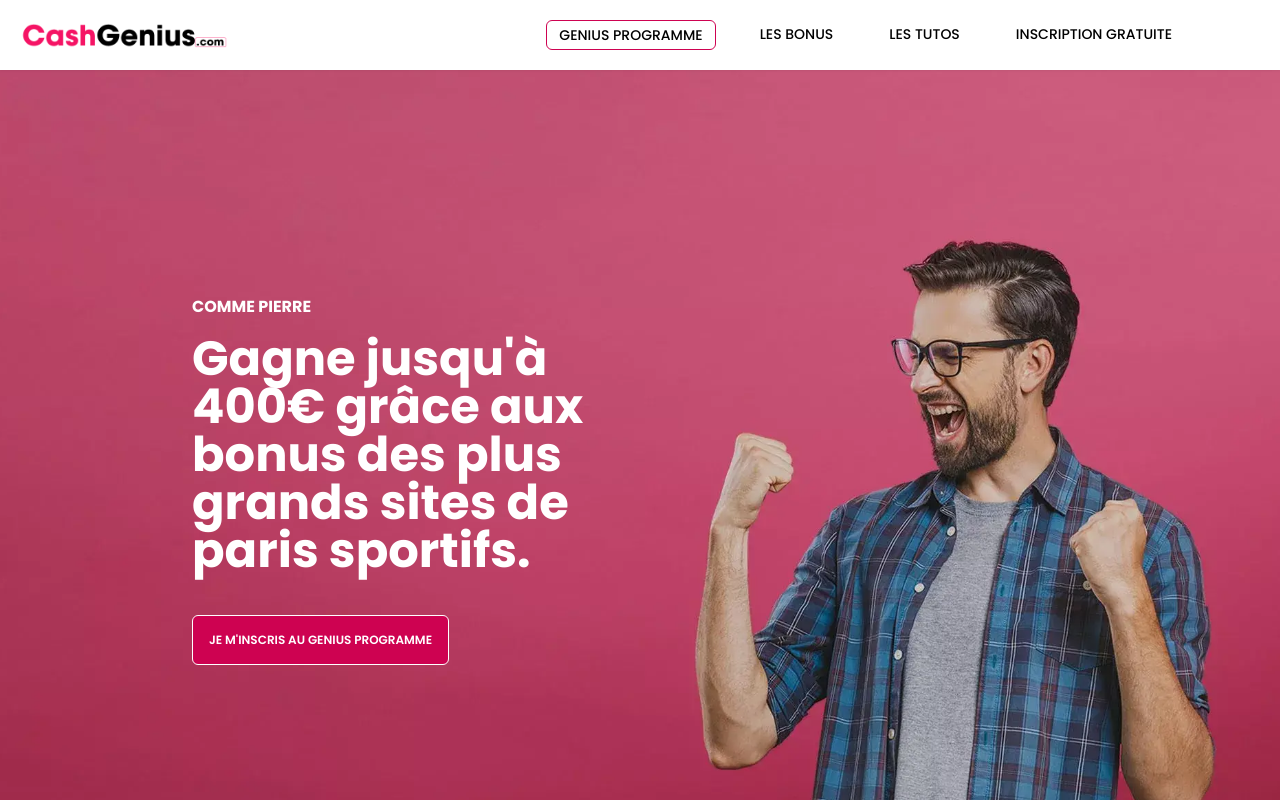
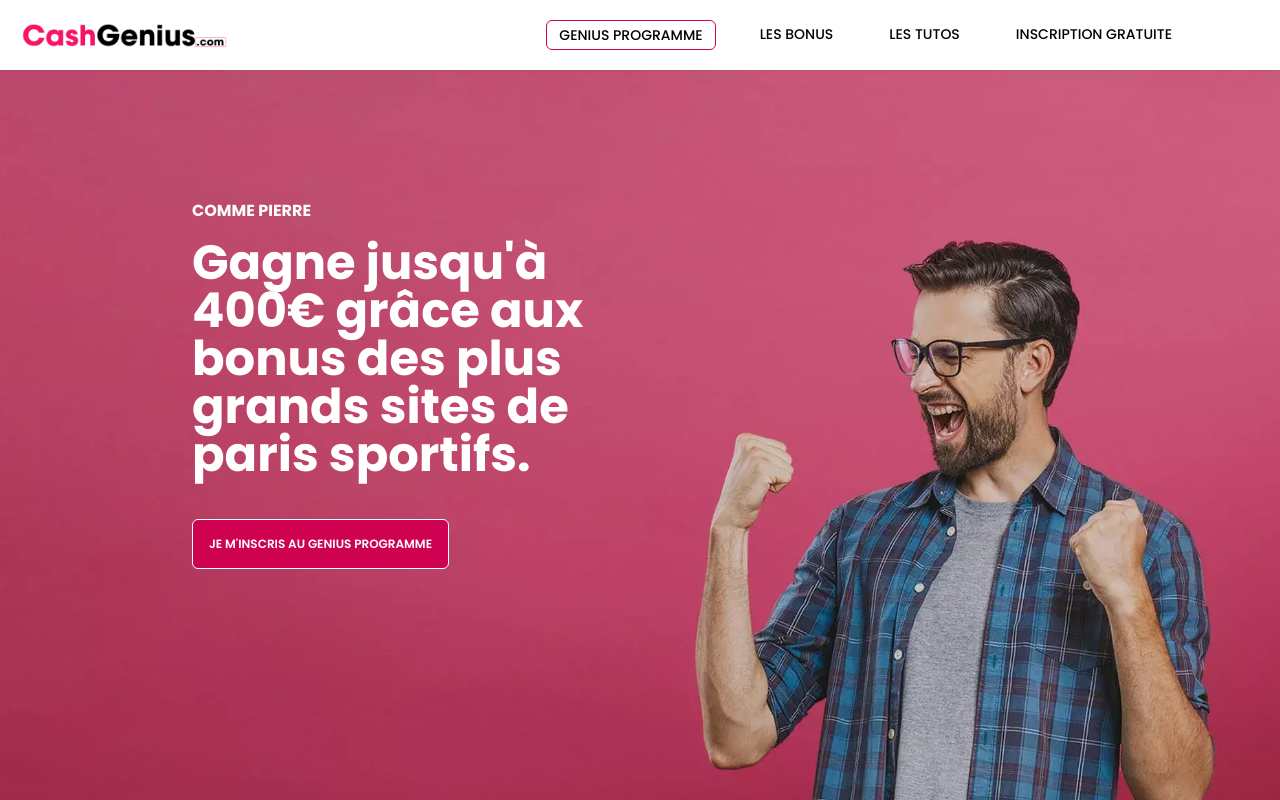
Before and after one commit to ThomasLebel/CashGenius-Frontend, a Next.js app: page / in a window 1280 px wide. Shown: the top 800 px of the page. Built offline with nearby package versions, Linux system fonts and the light colour scheme.

Commit message:
Liens boutons accueil

```diff
--- a/components/Homepage/HeroSection/HeroSection.js
+++ b/components/Homepage/HeroSection/HeroSection.js
@@ -1,9 +1,10 @@
 import Button from "../../Shared/Button";
+import Link from "next/link";
 
 const HeroSection = () => {
   return (
     <section
-      className=" h-[110vh] flex flex-col justify-center  w-screen relative xl:overflow-hidden xl:pt-48"
+      className=" h-[110vh] flex flex-col justify-center  w-screen relative xl:overflow-hidden xl:pt-0"
       style={{
         backgroundImage: `url(/background_image.webp)`,
         backgroundPosition: "right 35% bottom 40%",
@@ -16,9 +17,11 @@ const HeroSection = () => {
           Gagne jusqu'à 400€ grâce aux bonus des plus grands sites de paris
           sportifs.
         </h1>
+        <Link href="#inscription">
         <div className="mb-28 mt-10">
         <Button name="JE M'INSCRIS AU GENIUS PROGRAMME" bgColor="bg-white" textColor="text-mainColor"></Button>
         </div>
+        </Link>
         <div
           className="absolute -bottom-2 left-0 min-h-[80px] w-screen"
           style={{
--- a/components/Homepage/ReviewsSection/Reviews.js
+++ b/components/Homepage/ReviewsSection/Reviews.js
@@ -1,6 +1,7 @@
 import InstagramCarousel from "./InstagramCarousel";
 import ReviewCarousel from "./ReviewCarousel";
 import Button from "../../Shared/Button";
+import Link from "next/link";
 
 const Reviews = () => {
   return (
@@ -22,9 +23,11 @@ const Reviews = () => {
           dès maintenant le <span className="font-bold">GENIUS PROGRAMME.</span>
         </p>
         <ReviewCarousel />
+        <Link href="#inscription">
         <div className="mt-5">
         <Button name="JE M'INSCRIS AU GENIUS PROGRAMME"></Button>
         </div>
+        </Link>
         <div
           className="-bottom-2 left-0 min-h-[80px] w-screen mt-20"
           style={{
--- a/components/Homepage/StatsWithVideoSection/StatsWithVideo.js
+++ b/components/Homepage/StatsWithVideoSection/StatsWithVideo.js
@@ -2,6 +2,7 @@ import NumberIncrementation from "./NumberIncrementation";
 import { useState, useEffect } from "react";
 import { useInView } from "react-intersection-observer";
 import Button from "../../Shared/Button";
+import Link from "next/link";
 
 import dynamic from "next/dynamic";
 
@@ -70,7 +71,11 @@ const StatsWithVideo = () => {
             controls={true}
           />
         </div>
+        <Link href="#inscription">
+        <div>
         <Button className="pt-10" name="JE M'INSCRIS AU GENIUS PROGRAMME"></Button>
+        </div>
+        </Link>
       </div>
     </section>
   );
--- a/components/Homepage/StepsSection/Steps.js
+++ b/components/Homepage/StepsSection/Steps.js
@@ -1,5 +1,6 @@
 import Button from "../../Shared/Button";
 import StepItem from "./StepItem";
+import Link from "next/link";
 
 
 const Steps = () => {
@@ -31,9 +32,11 @@ const Steps = () => {
           description="Après 4 à 6 semaines de parcours entre les sites t'ayant demandé 30 minutes par semaine pour pouvoir effectuer les étapes, tous les bonus ont été obtenus, transformés en cash et le programme est terminé. Tu récupères tes 175€ + 300/400€ de bénéfices."
         />
       </div>
+      <Link href="/comparateur-bonus">
       <div className="mt-20">
         <Button className='mt-10'name="JE DÉCOUVRE LES BONUS DU MOMENT"></Button>
       </div>
+      </Link>
       <div
           className="-bottom-2 left-0 min-h-[80px] w-screen mt-20"
           style={{
```
